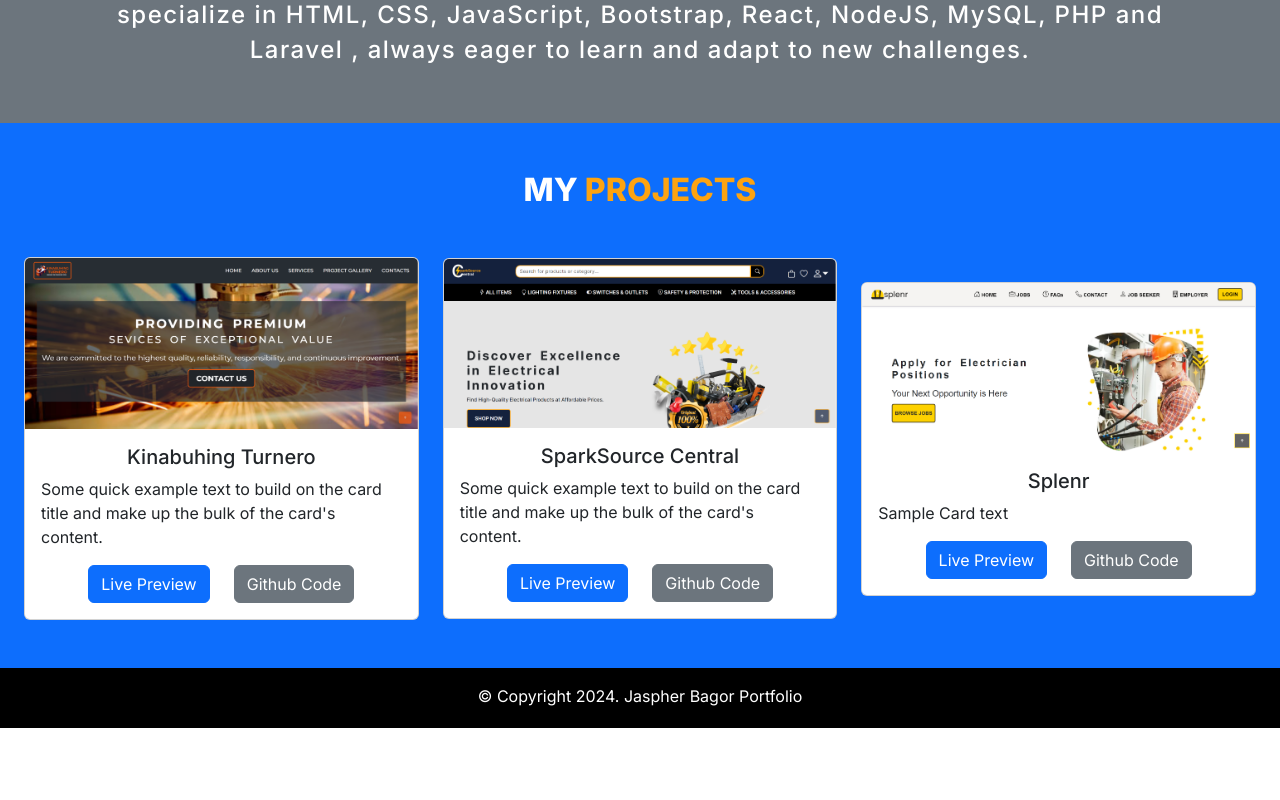
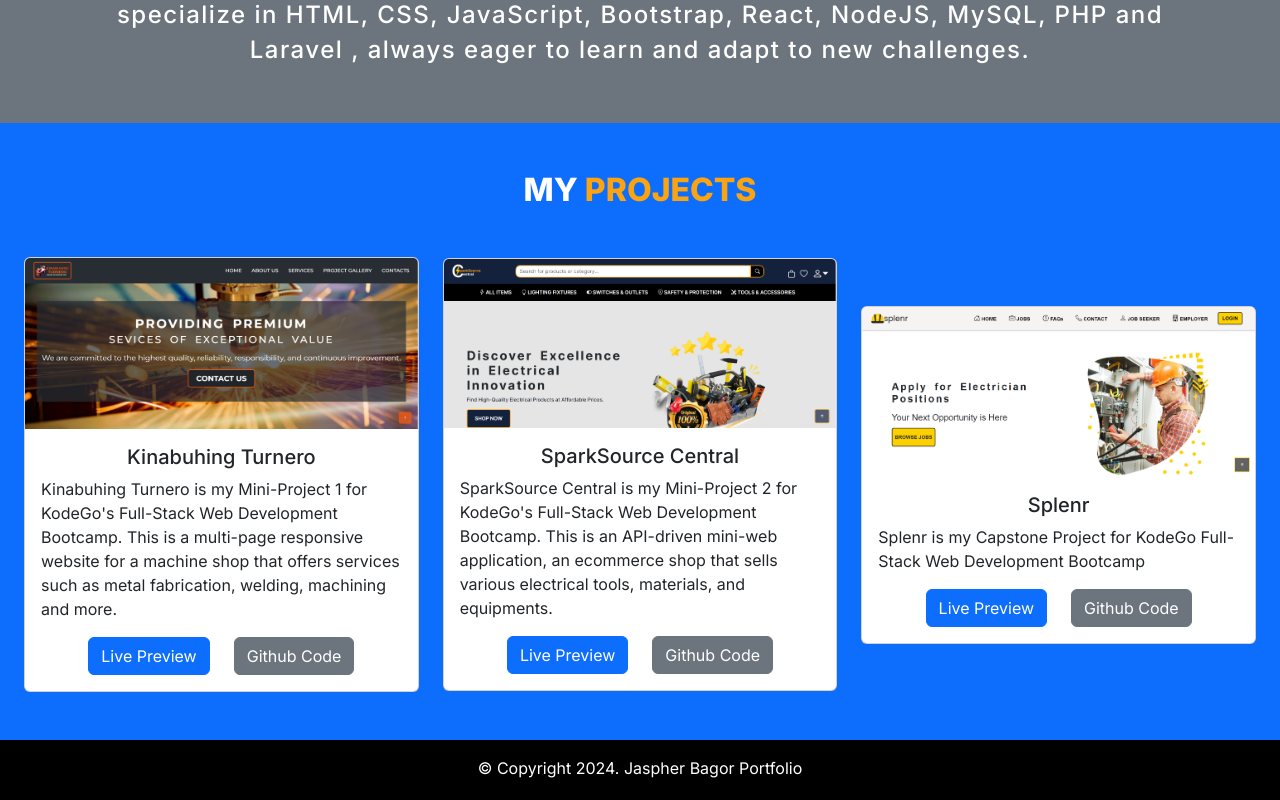
Before and after one commit to jaspherbagor/React-Portfolio, a React (Create React App) app in the folder jaspher-portfolio/: page / in a window 1280 px wide. Shown: the part 1175-1975 px from the top of the page. Before the commit the page ends 1903 px from the top, so only its background shows below. Built offline with nearby package versions, Linux system fonts and the light colour scheme.

Commit message:
added a temporary description on the different projects made

```diff
--- a/jaspher-portfolio/src/components/pages/home.jsx
+++ b/jaspher-portfolio/src/components/pages/home.jsx
@@ -71,8 +71,7 @@ const Home = () => {
               <div class="card-body">
                 <h5 class="card-title text-center">Kinabuhing Turnero</h5>
                 <p class="card-text">
-                  Some quick example text to build on the card title and make up
-                  the bulk of the card's content.
+                  Kinabuhing Turnero is my Mini-Project 1 for KodeGo's Full-Stack Web Development Bootcamp. This is a multi-page responsive website for a machine shop that offers services such as metal fabrication, welding, machining and more.
                 </p>
                 <div className="d-flex align-items-center justify-content-center">
                   <a href="#" class="btn btn-primary me-4">
@@ -91,8 +90,7 @@ const Home = () => {
               <div class="card-body">
                 <h5 class="card-title text-center">SparkSource Central</h5>
                 <p class="card-text">
-                  Some quick example text to build on the card title and make up
-                  the bulk of the card's content.
+                  SparkSource Central is my Mini-Project 2 for KodeGo's Full-Stack Web Development Bootcamp. This is an API-driven mini-web application, an ecommerce shop that sells various electrical tools, materials, and equipments.
                 </p>
                 <div className="d-flex align-items-center justify-content-center">
                   <a href="#" class="btn btn-primary me-4">
@@ -111,7 +109,7 @@ const Home = () => {
               <div class="card-body">
                 <h5 class="card-title text-center">Splenr</h5>
                 <p class="card-text">
-                  Sample Card text
+                  Splenr is my Capstone Project for KodeGo Full-Stack Web Development Bootcamp
                 </p>
                 <div className="d-flex align-items-center justify-content-center">
                   <a href="#" class="btn btn-primary me-4">
```
